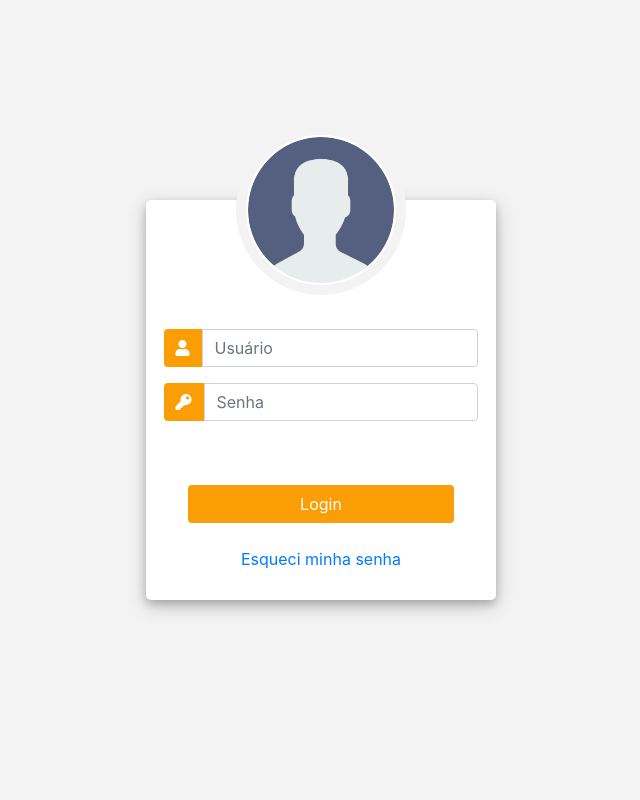
After one commit to mtsbastos18/projeto, a CodeIgniter app: the page made by application/views/user/formLogin.php in a window 1280 px wide. The commit adds this page. Shown: the whole page, without its empty margins (319-959 px from the left). Run offline with CodeIgniter, Linux system fonts and the light colour scheme; some libraries are stand-ins or nearby versions.

Commit message:
terminando o login e controle de sessao

```diff
--- a/application/config/autoload.php
+++ b/application/config/autoload.php
@@ -58,7 +58,7 @@ $autoload['packages'] = array();
 |
 |	$autoload['libraries'] = array('user_agent' => 'ua');
 */
-$autoload['libraries'] = array();
+$autoload['libraries'] = array('database','session');
 
 /*
 | -------------------------------------------------------------------
@@ -89,7 +89,7 @@ $autoload['drivers'] = array();
 |
 |	$autoload['helper'] = array('url', 'file');
 */
-$autoload['helper'] = array('url');
+$autoload['helper'] = array('url','login');
 
 /*
 | -------------------------------------------------------------------
--- a/application/config/config.php
+++ b/application/config/config.php
@@ -325,7 +325,7 @@ $config['cache_query_string'] = FALSE;
 | https://codeigniter.com/user_guide/libraries/encryption.html
 |
 */
-$config['encryption_key'] = '';
+$config['encryption_key'] = '9pelaacVbP';
 
 /*
 |--------------------------------------------------------------------------
--- a/application/config/database.php
+++ b/application/config/database.php
@@ -75,10 +75,10 @@ $query_builder = TRUE;
 
 $db['default'] = array(
 	'dsn'	=> '',
-	'hostname' => 'localhost',
-	'username' => '',
-	'password' => '',
-	'database' => '',
+	'hostname' => 'mysql.anapps.kinghost.net',
+	'username' => 'anapps',
+	'password' => 'frameworks2019',
+	'database' => 'anapps',
 	'dbdriver' => 'mysqli',
 	'dbprefix' => '',
 	'pconnect' => FALSE,
--- a/application/config/routes.php
+++ b/application/config/routes.php
@@ -52,5 +52,7 @@ defined('BASEPATH') OR exit('No direct script access allowed');
 $route['default_controller'] = 'home';
 $route['novo-produto'] = 'products';
 $route['listar-produtos'] = 'products/listProducts';
+$route['novo-usuario'] = 'user/new';
+$route['login'] = 'user';
 $route['404_override'] = '';
 $route['translate_uri_dashes'] = FALSE;
--- a/application/core/MY_Controller.php
+++ b/application/core/MY_Controller.php
@@ -2,14 +2,19 @@
 
 class MY_Controller extends CI_Controller
 {
-    /**
-     * present master page includes header and footer
-     * @param string $main_containt
-     * @param array $data
-     */
+
+    function __construct()
+    {
+        parent::__construct();
+
+        if (!is_logged_in()){
+            redirect('/login','refresh');
+        }
+    }
+
     function view($main_containt, $data = null)
     {
-        $this->load->view('theme/header');
+        $this->load->view('theme/header',$data);
         $this->load->view($main_containt, $data);
     }
 }
--- /dev/null
+++ b/application/helpers/login_helper.php
@@ -0,0 +1,9 @@
+<?php
+    function is_logged_in() {
+        // Get current CodeIgniter instance
+        $CI =& get_instance();
+        // We need to use $CI->session instead of $this->session
+        $user = $CI->session->userdata('user');
+        if (!isset($user)) { return false; } else { return true; }
+    }
+?>
--- /dev/null
+++ b/application/views/user/formLogin.php
@@ -0,0 +1,138 @@
+
+<!DOCTYPE html>
+<html>
+
+<head>
+	<title>My Awesome Login Page</title>
+    <link rel="stylesheet" href="https://stackpath.bootstrapcdn.com/bootstrap/4.3.1/css/bootstrap.min.css" integrity="sha384-ggOyR0iXCbMQv3Xipma34MD+dH/1fQ784/j6cY/iJTQUOhcWr7x9JvoRxT2MZw1T" crossorigin="anonymous">
+	<script src="https://ajax.googleapis.com/ajax/libs/jquery/3.3.1/jquery.min.js"></script>
+	<link rel="stylesheet" href="https://use.fontawesome.com/releases/v5.6.1/css/all.css" integrity="sha384-gfdkjb5BdAXd+lj+gudLWI+BXq4IuLW5IT+brZEZsLFm++aCMlF1V92rMkPaX4PP" crossorigin="anonymous">
+    <script src="https://stackpath.bootstrapcdn.com/bootstrap/4.3.1/js/bootstrap.min.js" integrity="sha384-JjSmVgyd0p3pXB1rRibZUAYoIIy6OrQ6VrjIEaFf/nJGzIxFDsf4x0xIM+B07jRM" crossorigin="anonymous"></script>
+
+</head>
+<!--Coded with love by Mutiullah Samim-->
+<body>
+	<div class="container h-100">
+		<div class="d-flex justify-content-center h-100">
+			<div class="user_card">
+				<div class="d-flex justify-content-center">
+					<div class="brand_logo_container">
+						<img src="<?= base_url('assets/img/user.png')?>" class="brand_logo" alt="Logo">
+					</div>
+				</div>
+				<div class="d-flex justify-content-center form_container">
+					<form method="post" action="<?= base_url('/user/authenticate')?>">
+						<div class="input-group mb-3">
+							<div class="input-group-append">
+								<span class="input-group-text"><i class="fas fa-user"></i></span>
+							</div>
+							<input type="text" name="user" class="form-control input_user" value="" placeholder="Usuário">
+						</div>
+						<div class="input-group mb-2">
+							<div class="input-group-append">
+								<span class="input-group-text"><i class="fas fa-key"></i></span>
+							</div>
+							<input type="password" name="password" class="form-control input_pass" value="" placeholder="Senha">
+						</div>
+						<div class="form-group">
+							<div class="custom-control custom-checkbox">
+							</div>
+						</div>
+
+				</div>
+				<?php if ($this->input->get('error') == 1): ?>
+					<div class="alert alert-danger" role="alert">
+						Usuário ou senha inválidos!
+					</div>
+				<?php endif ?>
+				<div class="d-flex justify-content-center mt-3 login_container">
+					<input type="submit" name="button" value="Login" class="btn login_btn"/>
+				</div>
+				</form>
+				<div class="mt-4">
+
+					<div class="d-flex justify-content-center links">
+						<a href="#">Esqueci minha senha</a>
+					</div>
+				</div>
+			</div>
+		</div>
+
+	</div>
+</body>
+<style>
+	/* Coded with love by Mutiullah Samim */
+    body,
+		html {
+			margin: 0;
+			padding: 0;
+			height: 100%;
+			background: #f3f3f3; !important;
+		}
+		.user_card {
+			height: 400px;
+			width: 350px;
+			margin-top: auto;
+			margin-bottom: auto;
+			background: #ffffff;
+			position: relative;
+			display: flex;
+			justify-content: center;
+			flex-direction: column;
+			padding: 10px;
+			box-shadow: 0 4px 8px 0 rgba(0, 0, 0, 0.2), 0 6px 20px 0 rgba(0, 0, 0, 0.19);
+			-webkit-box-shadow: 0 4px 8px 0 rgba(0, 0, 0, 0.2), 0 6px 20px 0 rgba(0, 0, 0, 0.19);
+			-moz-box-shadow: 0 4px 8px 0 rgba(0, 0, 0, 0.2), 0 6px 20px 0 rgba(0, 0, 0, 0.19);
+			border-radius: 5px;
+
+		}
+		.brand_logo_container {
+			position: absolute;
+			height: 170px;
+			width: 170px;
+			top: -75px;
+			border-radius: 50%;
+			background: #f3f3f3;
+			padding: 10px;
+			text-align: center;
+		}
+		.brand_logo {
+			height: 150px;
+			width: 150px;
+			border-radius: 50%;
+			border: 2px solid white;
+		}
+		.form_container {
+			margin-top: 100px;
+		}
+		.login_btn {
+			width: 100%;
+			background: #fb9e06 !important;
+			color: white !important;
+		}
+		.login_btn:focus {
+			box-shadow: none !important;
+			outline: 0px !important;
+		}
+		.login_container {
+			padding: 0 2rem;
+		}
+		.input-group-text {
+			background: #fb9e06 !important;
+			color: white !important;
+			border: 0 !important;
+			border-radius: 0.25rem 0 0 0.25rem !important;
+		}
+		.input_user,
+		.input_pass:focus {
+			box-shadow: none !important;
+			outline: 0px !important;
+		}
+		.custom-checkbox .custom-control-input:checked~.custom-control-label::before {
+			background-color: #c0392b !important;
+		}
+		.alert-danger{
+			text-align: center;
+		}
+</style>
+</html>
--- a/assets/css/style.css
+++ b/assets/css/style.css
@@ -18,6 +18,7 @@ body{
     float: right;
     margin-top: 0.3rem;
     padding: 0 0 0 0.5rem;
+    color: black;
 }
 .menu{
     text-align:center;
```
Also changed, not shown: application/controllers/Home.php (+14 -1 lines), application/controllers/Login.php (deleted, +0 -25 lines), application/controllers/Products.php (+6 -1 lines), application/controllers/User.php (added, +79 -0 lines), application/models/Users.php (added, +38 -0 lines), application/views/home/home.php (+4 -4 lines), application/views/theme/header.php (+10 -1 lines), application/views/user/formNewUser.php (renamed from application/views/login/formLogin.php, +22 -17 lines).
